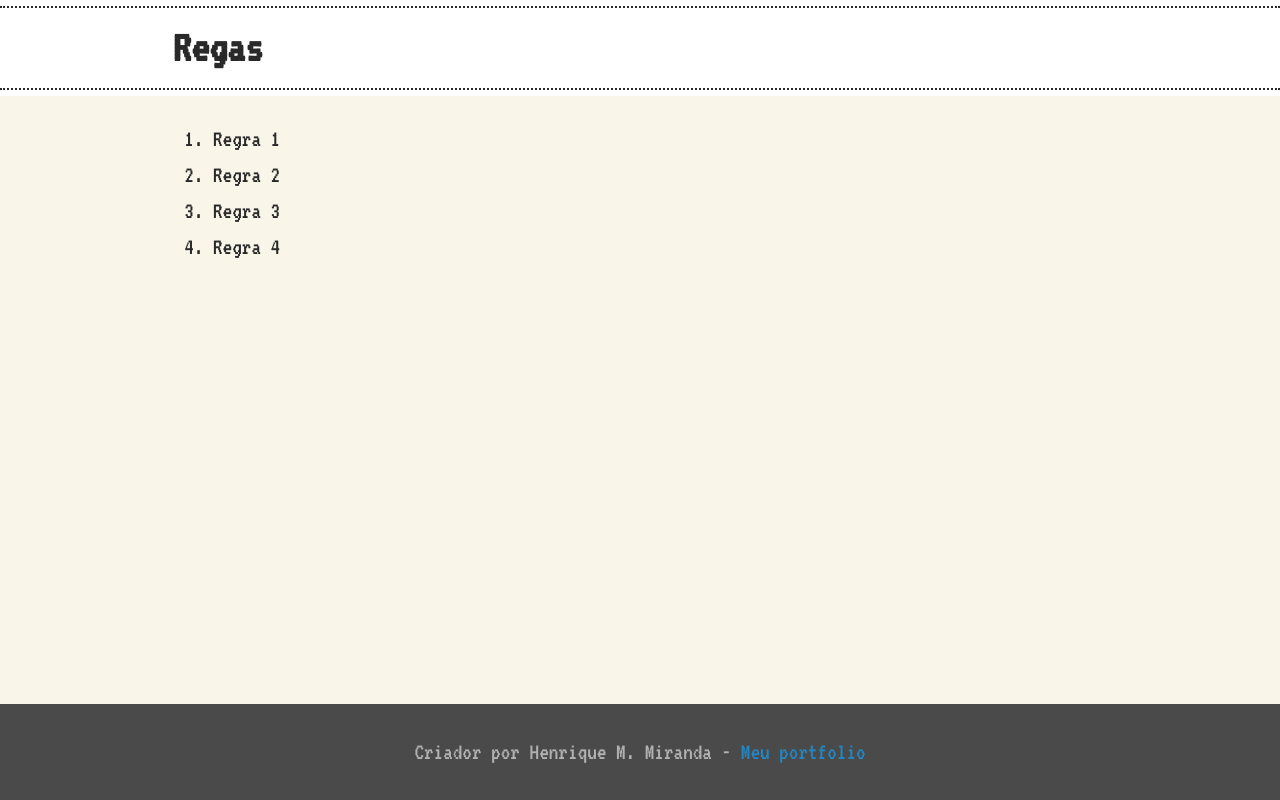
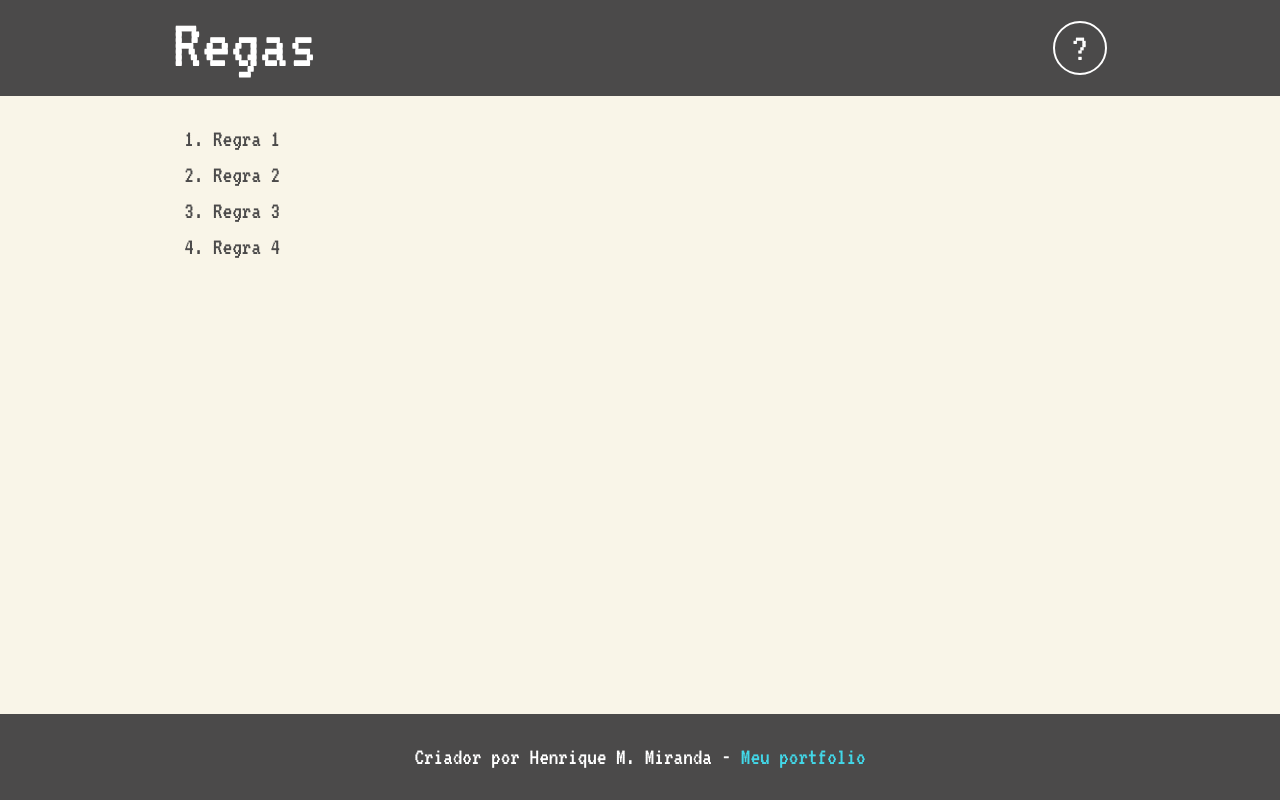
Before and after one commit to henriquepw/wiki-o, a React (Create React App) app: page / in a window 1280 px wide. Built offline with nearby package versions, Linux system fonts and the light colour scheme.

Commit message:
modal component

```diff
--- a/public/index.html
+++ b/public/index.html
@@ -11,13 +11,6 @@
 
 		<link rel="manifest" href="%PUBLIC_URL%/manifest.json" />
 
-		<link
-			rel="stylesheet"
-			href="https://maxcdn.bootstrapcdn.com/bootstrap/3.3.7/css/bootstrap.min.css"
-			integrity="sha384-BVYiiSIFeK1dGmJRAkycuHAHRg32OmUcww7on3RYdg4Va+PmSTsz/K68vbdEjh4u"
-			crossorigin="anonymous"
-		/>
-
 		<title>Regas</title>
 	</head>
 	<body>
--- a/src/Components/ModalComponent/ModalComponent.js
+++ b/src/Components/ModalComponent/ModalComponent.js
@@ -1,35 +1,24 @@
-import React, { Component } from 'react';
-import { Button, Modal, ModalHeader, ModalBody, ModalFooter } from 'react-bootstrap';
+/* eslint-disable react/destructuring-assignment */
+import React from 'react';
+import { Modal } from 'react-bootstrap';
+import { Header, Title, Body } from 'react-bootstrap/Modal';
 
-class ModalComponent extends Component {
-	render() {
-		return (
+type ModalProps = {
+	onHide: boolean
+};
+
+export default (props: ModalProps) => (
 	<Modal
-				{...this.props}
+		{...props}
 		size='lg'
 		aria-labelledby='contained-modal-title-vcenter'
 		centered
 	>
-				<Modal.Header closeButton>
-					<Modal.Title id='contained-modal-title-vcenter'>
-						Modal heading
-					</Modal.Title>
-				</Modal.Header>
-				<Modal.Body>
-					<h4>Centered Modal</h4>
-					<p>
-						Cras mattis consectetur purus sit amet fermentum. Cras
-						justo odio, dapibus ac facilisis in, egestas eget quam.
-						Morbi leo risus, porta ac consectetur ac, vestibulum at
-						eros.
-					</p>
-				</Modal.Body>
-				<Modal.Footer>
-					<Button onClick={this.props.onHide}>Close</Button>
-				</Modal.Footer>
+		<Header closeButton>
+			<Title id='contained-modal-title-vcenter'>Sobre</Title>
+		</Header>
+		<Body>
+			<p>Em construção :)</p>
+		</Body>
 	</Modal>
 );
-	}
-}
-
-export default ModalComponent;
--- a/src/index.js
+++ b/src/index.js
@@ -1,7 +1,7 @@
 import React from 'react';
 import ReactDOM from 'react-dom';
 
-import 'bootstrap/dist/css/bootstrap.css';
+import 'bootstrap/dist/css/bootstrap.min.css';
 
 import App from './pages/App/App';
 
--- a/src/pages/App/App.js
+++ b/src/pages/App/App.js
@@ -1,7 +1,7 @@
 import React, { Component } from 'react';
 import ModalComponent from '../../Components/ModalComponent/ModalComponent';
 
-import { Container, Header, Section, Footer } from './App.style';
+import { Container, Header, Section, Footer, Button, Bar } from './App.style';
 import GlobalStyle from '../../styles/globalStyle';
 
 class App extends Component {
@@ -14,18 +14,19 @@ class App extends Component {
 	}
 
 	render() {
-		const modalHide = () => this.setState({ modalShow: false });
-		const modalShow = () => this.setState({ modalShow: true });
+		const { modal } = this.state;
+		const toggleModal = () => this.setState({ modal: !modal });
 
 		return (
 			<Container>
 				<GlobalStyle />
 				<Header>
-					<h1>Regas</h1>
-					<ModalComponent
-						show={this.state.modal}
-						onHide={modalHide}
-					/>
+					<Bar>
+						<h1>Regas</h1>
+						<Button onClick={toggleModal}>?</Button>
+					</Bar>
+
+					<ModalComponent show={modal} onHide={toggleModal} />
 				</Header>
 				<Section>
 					<ol>
--- a/src/pages/App/App.style.js
+++ b/src/pages/App/App.style.js
@@ -1,42 +1,37 @@
 import styled from 'styled-components';
+import {
+	background,
+	primaryColor,
+	primaryTextColor,
+	secondaryTextColor,
+	hoverTextColor
+} from '../../styles/colors';
 
-//#282c34;
 const Container = styled.div`
-	background-color: #f9f5e8;
+	background-color: ${background};
 	min-height: 100vh;
 	width: 100vw;
 	display: flex;
 	flex-direction: column;
 	align-items: center;
-	color: #292929;
+	color: ${primaryColor};
 `;
 
 const Header = styled.header`
 	display: flex;
 	position: relative;
+	align-items: center;
+	justify-content: center;
 
 	width: 100vw;
 	height: 96px;
 
-	background-color: white;
+	background-color: ${primaryColor};
 
 	h1 {
-		margin: auto;
 		padding-left: 25px;
-		min-width: 984px;
 		font-size: 4.5rem;
-		font-weight: bold;
-	}
-
-	&::before {
-		content: '';
-		top: 6px;
-		width: 100vw;
-		position: absolute;
-		background: transparent;
-		border-bottom: 2px dotted #292929;
-		border-top: 2px dotted #292929;
-		height: 84px;
+		color: ${primaryTextColor};
 	}
 `;
 
@@ -51,21 +46,52 @@ const Footer = styled.footer`
 	position: relative;
 
 	width: 100vw;
-	height: 96px;
+	height: 86px;
 
-	background-color: #4b4a4a;
+	background-color: ${primaryColor};
 
 	h2 {
 		margin: auto;
 		min-width: 984px;
 		font-size: 1em;
 		text-align: center;
-		color: #b1b1b1;
+		color: ${primaryTextColor};
 
 		a {
-			color: #2286c3;
+			color: ${hoverTextColor};
 		}
 	}
 `;
 
-export { Container, Header, Section, Footer };
+const Button = styled.label`
+	color: ${primaryTextColor};
+	height: 50px;
+	width: 50px;
+	margin: 0;
+	margin-right: 25px;
+	font-size: 2.5rem;
+
+	border-radius: 50%;
+	border: 2px solid ${primaryTextColor};
+
+	text-align: center;
+	line-height: 50px;
+	box-sizing: content-box;
+
+	transition: 0.3s;
+
+	&:hover {
+		cursor: pointer;
+		color: ${hoverTextColor};
+		border-color: ${hoverTextColor};
+	}
+`;
+
+const Bar = styled.div`
+	min-width: 984px;
+	display: flex;
+	align-items: center;
+	justify-content: space-between;
+`;
+
+export { Container, Header, Section, Footer, Button, Bar };
--- a/src/styles/colors.js
+++ b/src/styles/colors.js
@@ -1,32 +1,15 @@
-const colors = {
-	red: '#af4448',
-	pink: '#ba2d65',
-	purple: '#883997',
-	deepPurple: '#65499c',
-	indigo: '#49599a',
-	blue: '#2286c3',
-	lightBlue: '#0093c4',
-	cyan: '#009faf',
-	teal: '#00867d',
-	green: '#519657',
-	deepOrange: '#c75b39'
-};
-
-const keys = Object.keys(colors);
-const primarykey = keys[Math.floor(Math.random() * keys.length)];
-
-const primaryColor = colors[primarykey];
-const primaryTextColor = '#3d3d3d';
-const secondaryTextColor = 'rgba(255, 255, 255, 0.4)';
-const background = '#fff';
-const cardview = '#f5f5f5';
-const backgroundDark = '#cdcccc';
+const primaryColor = '#4b4a4a';
+const primaryTextColor = '#ffffff';
+const secondaryTextColor = '#42d7e8';
+const hoverTextColor = '#42d7e8';
+const background = '#f9f5e8';
+const backgroundDark = '#282c34';
 
 export {
 	primaryColor,
 	primaryTextColor,
 	secondaryTextColor,
+	hoverTextColor,
 	background,
-	cardview,
 	backgroundDark
 };
```
Also changed, not shown: package.json (+7 -1 lines), 1 other file (tests, documents, lock files or other folders). Lines whose indentation alone changed are shown as unchanged.
